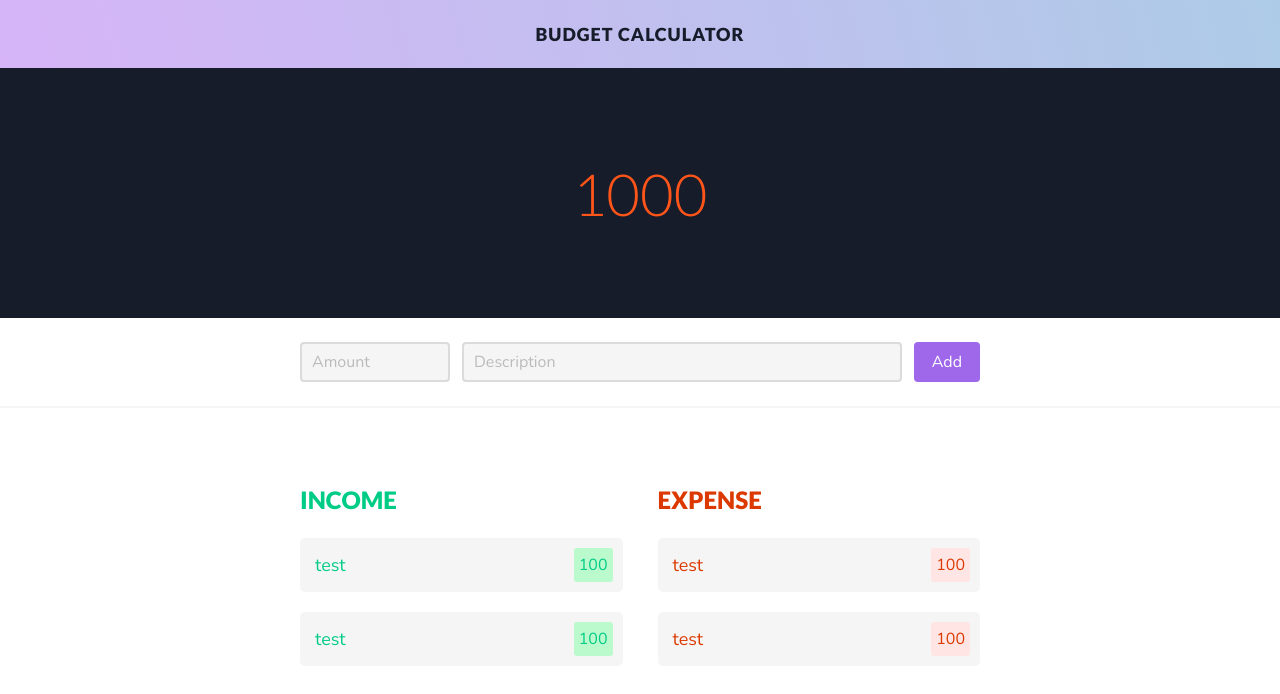
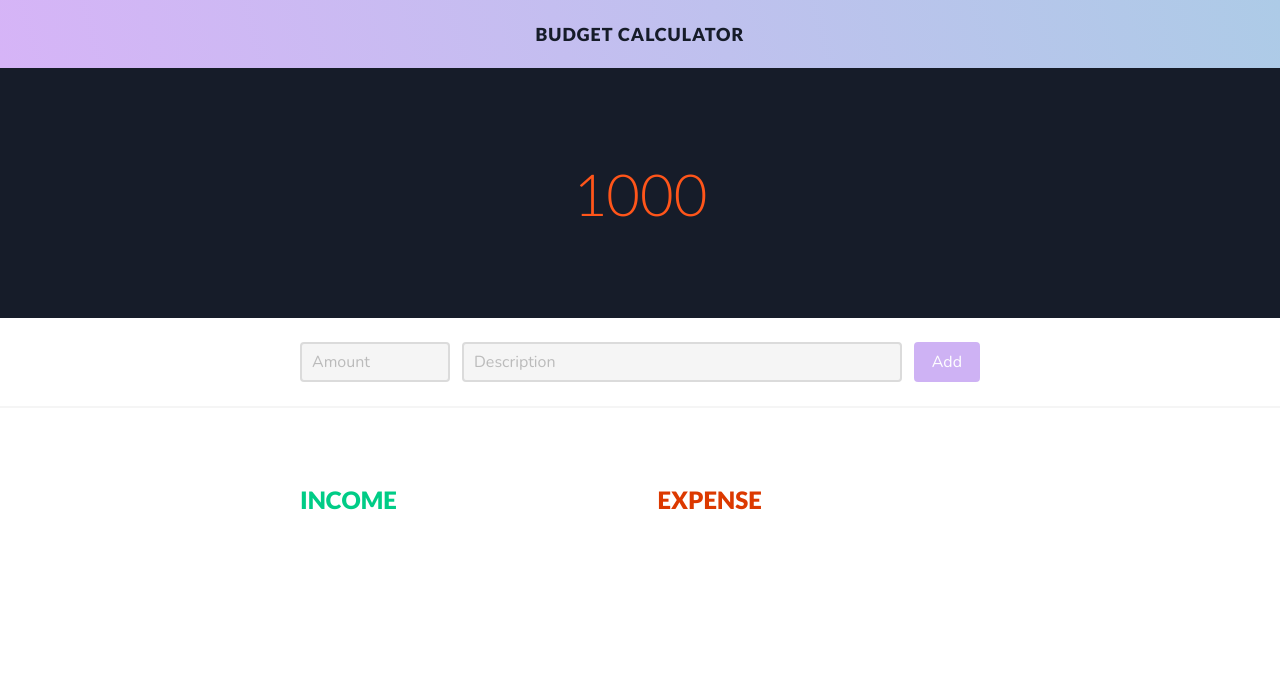
Before and after one commit to firojkabir/budget-calc-angular, an Angular app: page / in a window 1280 px wide. Shown: the top 694 px of the page. Built offline with nearby package versions, Linux system fonts and the light colour scheme.

Commit message:
Show categorized amount

```diff
--- a/src/app/add-item-form/add-item-form.component.html
+++ b/src/app/add-item-form/add-item-form.component.html
@@ -1,25 +1,41 @@
-<form>
+<form #itemForm="ngForm" (ngSubmit)="onSubmit(itemForm)">
   <div class="field is-horizontal">
     <div class="field-body">
       <div class="field is-narrow">
         <p class="control">
           <input
             type="number"
+            name="amount"
             style="width: 150px"
             class="input"
             placeholder="Amount"
+            [ngModel]="item.amount"
+            required
           />
         </p>
       </div>
 
       <div class="field">
         <p class="control">
-          <input type="text" class="input" placeholder="Description" />
+          <input
+            type="text"
+            name="description"
+            class="input"
+            placeholder="Description"
+            [ngModel]="item.description"
+            required
+          />
         </p>
       </div>
 
       <div class="field is-narrow">
-        <button class="button is-primary">Add</button>
+        <button
+          type="submit"
+          class="button is-primary"
+          [disabled]="!itemForm.valid"
+        >
+          Add
+        </button>
       </div>
     </div>
   </div>
--- a/src/app/add-item-form/add-item-form.component.ts
+++ b/src/app/add-item-form/add-item-form.component.ts
@@ -1,15 +1,22 @@
-import { Component, OnInit } from '@angular/core';
+import { Component, Input, OnInit, Output, EventEmitter } from '@angular/core';
+import { NgForm } from '@angular/forms';
+import { BudgetItem } from 'src/shared/models/budget-item.model';
 
 @Component({
   selector: 'app-add-item-form',
   templateUrl: './add-item-form.component.html',
-  styleUrls: ['./add-item-form.component.scss']
+  styleUrls: ['./add-item-form.component.scss'],
 })
 export class AddItemFormComponent implements OnInit {
+  @Input() item: BudgetItem = new BudgetItem('', null);
+  @Output() formSubmit: EventEmitter<BudgetItem> =
+    new EventEmitter<BudgetItem>();
 
-  constructor() { }
+  constructor() {}
 
-  ngOnInit(): void {
+  ngOnInit(): void {}
+
+  onSubmit(form: NgForm) {
+    this.formSubmit.emit(form.value);
   }
-
 }
--- a/src/app/app.module.ts
+++ b/src/app/app.module.ts
@@ -1,5 +1,6 @@
 import { NgModule } from '@angular/core';
 import { BrowserModule } from '@angular/platform-browser';
+import { FormsModule } from '@angular/forms';
 
 import { AppRoutingModule } from './app-routing.module';
 import { AppComponent } from './app.component';
@@ -16,7 +17,7 @@
     BudgetItemListComponent,
     BudgetItemCardComponent,
   ],
-  imports: [BrowserModule, AppRoutingModule],
+  imports: [BrowserModule, AppRoutingModule, FormsModule],
   providers: [],
   bootstrap: [AppComponent],
 })
--- a/src/app/budget-item-list/budget-item-card/budget-item-card.component.html
+++ b/src/app/budget-item-list/budget-item-card/budget-item-card.component.html
@@ -1,10 +1,13 @@
 <div class="root">
-  <div class="budget-item" [ngClass]="{ income: isIncome, expense: !isIncome }">
+  <div
+    class="budget-item"
+    [ngClass]="{ income: item.amount >= 0, expense: item.amount < 0 }"
+  >
     <div class="description">
-      <p>test</p>
+      <p>{{ item.description }}</p>
     </div>
     <div class="amount">
-      <p>100</p>
+      <p>{{ item.amount }}</p>
     </div>
   </div>
 
--- a/src/app/budget-item-list/budget-item-card/budget-item-card.component.ts
+++ b/src/app/budget-item-list/budget-item-card/budget-item-card.component.ts
@@ -1,4 +1,5 @@
 import { Component, Input, OnInit } from '@angular/core';
+import { BudgetItem } from 'src/shared/models/budget-item.model';
 
 @Component({
   selector: 'app-budget-item-card',
@@ -7,7 +8,7 @@
 })
 export class BudgetItemCardComponent implements OnInit {
   @Input()
-  isIncome: boolean = true;
+  item!: BudgetItem;
 
   constructor() {}
 
--- a/src/app/budget-item-list/budget-item-list.component.html
+++ b/src/app/budget-item-list/budget-item-list.component.html
@@ -4,14 +4,13 @@
       <h1>Income</h1>
 
       <div class="budget-items">
-        <app-budget-item-card
-          [isIncome]="true"
-          style="margin-bottom: 20px"
-        ></app-budget-item-card>
-        <app-budget-item-card
-          [isIncome]="true"
-          style="margin-bottom: 20px"
-        ></app-budget-item-card>
+        <div *ngFor="let item of budgetItems">
+          <app-budget-item-card
+            *ngIf="item.amount >= 0"
+            [item]="item"
+            style="display: block; margin-bottom: 20px"
+          ></app-budget-item-card>
+        </div>
       </div>
     </div>
 
@@ -19,14 +18,13 @@
       <h1>Expense</h1>
 
       <div class="budget-items">
-        <app-budget-item-card
-          [isIncome]="false"
-          style="margin-bottom: 20px"
-        ></app-budget-item-card>
-        <app-budget-item-card
-          [isIncome]="false"
-          style="margin-bottom: 20px"
-        ></app-budget-item-card>
+        <div *ngFor="let item of budgetItems">
+          <app-budget-item-card
+            *ngIf="item.amount < 0"
+            [item]="item"
+            style="display: block; margin-bottom: 20px"
+          ></app-budget-item-card>
+        </div>
       </div>
     </div>
   </div>
--- a/src/app/main-page/main-page.component.html
+++ b/src/app/main-page/main-page.component.html
@@ -8,10 +8,13 @@
 
 <section class="add-item-section">
   <div class="add-item-container">
-    <app-add-item-form style="padding: 20px"></app-add-item-form>
+    <app-add-item-form
+      style="padding: 20px"
+      (formSubmit)="addItem($event)"
+    ></app-add-item-form>
   </div>
 </section>
 
 <hr style="margin-top: 0" />
 
-<app-budget-item-list></app-budget-item-list>
+<app-budget-item-list [budgetItems]="budgetItems"></app-budget-item-list>
--- a/src/app/main-page/main-page.component.ts
+++ b/src/app/main-page/main-page.component.ts
@@ -1,15 +1,19 @@
 import { Component, OnInit } from '@angular/core';
+import { BudgetItem } from 'src/shared/models/budget-item.model';
 
 @Component({
   selector: 'app-main-page',
   templateUrl: './main-page.component.html',
-  styleUrls: ['./main-page.component.scss']
+  styleUrls: ['./main-page.component.scss'],
 })
 export class MainPageComponent implements OnInit {
+  budgetItems: BudgetItem[] = new Array<BudgetItem>();
 
-  constructor() { }
+  constructor() {}
 
-  ngOnInit(): void {
+  ngOnInit(): void {}
+
+  addItem(newItem: BudgetItem) {
+    this.budgetItems.push(newItem);
   }
-
 }
--- /dev/null
+++ b/src/shared/models/budget-item.model.ts
@@ -0,0 +1,3 @@
+export class BudgetItem {
+  constructor(public description: string, public amount: any) {}
+}
```
Also changed, not shown: src/app/budget-item-list/budget-item-list.component.ts (+7 -6 lines).
